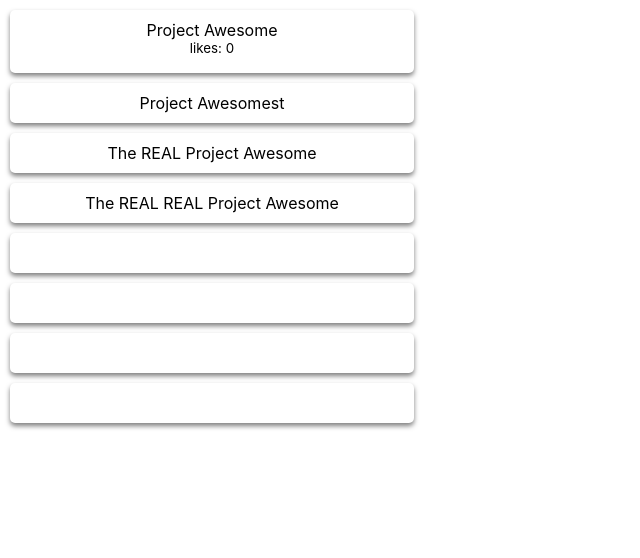
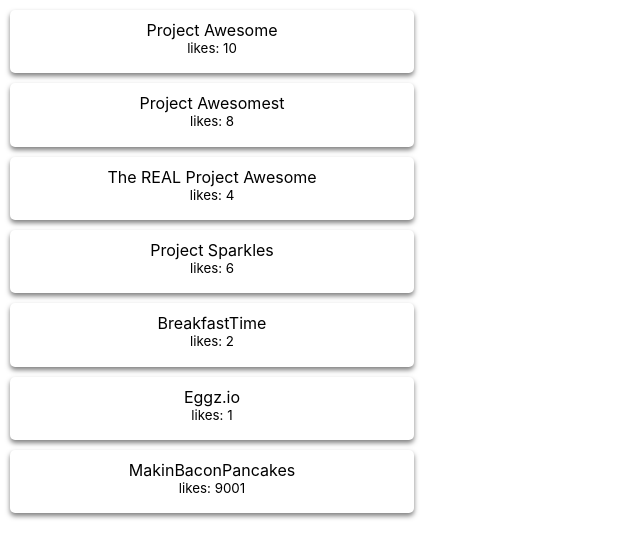
Before and after one commit to grrtvnlw/React-memory-game, a React (Create React App) app: page / in a window 1280 px wide. Shown: the top 558 px of the page, without its empty margins (0-640 px from the left). Built offline with nearby package versions, Linux system fonts and the light colour scheme.

Commit message:
refactored component and added likes

```diff
--- a/src/App.js
+++ b/src/App.js
@@ -6,16 +6,25 @@ import Card from './components/Card'
 import './App.css';
 
 function App() {
+  const projects = [
+    { name: 'Project Awesome', likes: 10 },
+    { name: 'Project Awesomest', likes: 8 },
+    { name: 'The REAL Project Awesome', likes: 4 },
+    { name: 'Project Sparkles', likes: 6 },
+    { name: 'BreakfastTime', likes: 2 },
+    { name: 'Eggz.io', likes: 1 },
+    { name: 'MakinBaconPancakes', likes: 9001 },
+  ];
+
   return (
     <div className="App">
-      <Card title="Project Awesome" likes={0}></Card>
-      <Card title="Project Awesomest"></Card>
-      <Card title="The REAL Project Awesome"></Card>
-      <Card title="The REAL REAL Project Awesome"></Card>
-      <Card></Card>
-      <Card></Card>
-      <Card></Card>
-      <Card></Card>
+      { projects.map((project, index) => {
+        return <Card
+        name={project.name}
+        key={index}
+        likes={project.likes}
+        ></Card>
+      })}
     </div>
   );
 }
--- a/src/components/Card.jsx
+++ b/src/components/Card.jsx
@@ -6,7 +6,7 @@ class Card extends Component {
     const title = "Card Title";
     return (
       <div className="Card">
-        { this.props.title }
+        { this.props.name }
         <br></br>
         { this.props.likes >= 0 ? (
           <sup>likes: { this.props.likes }</sup>
```
